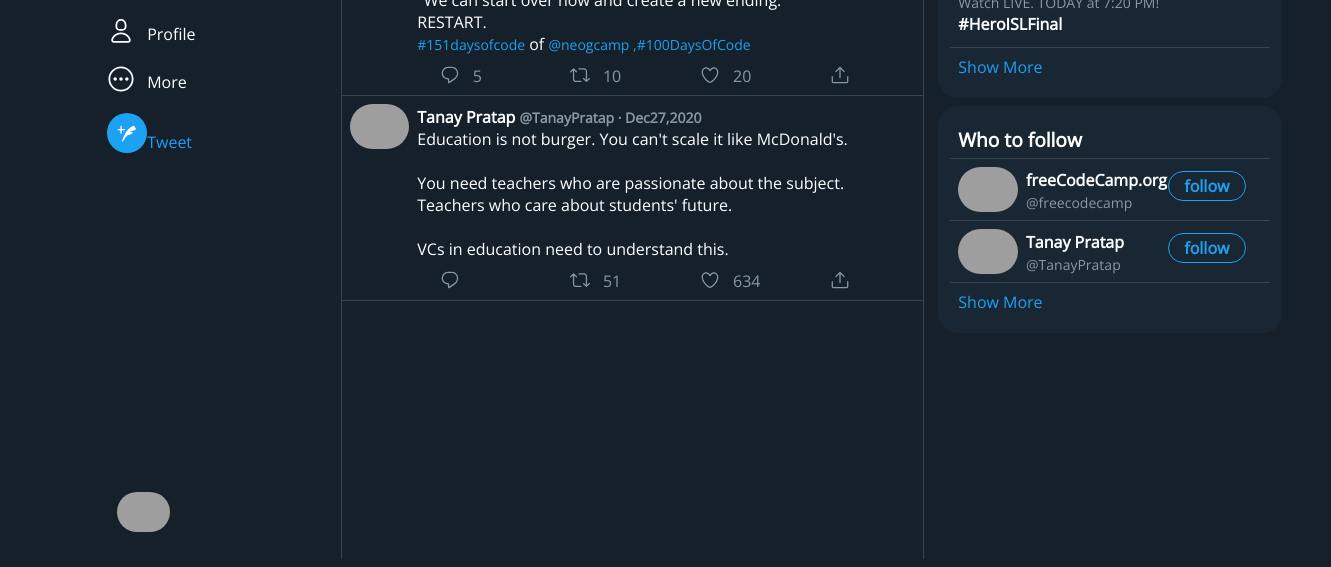
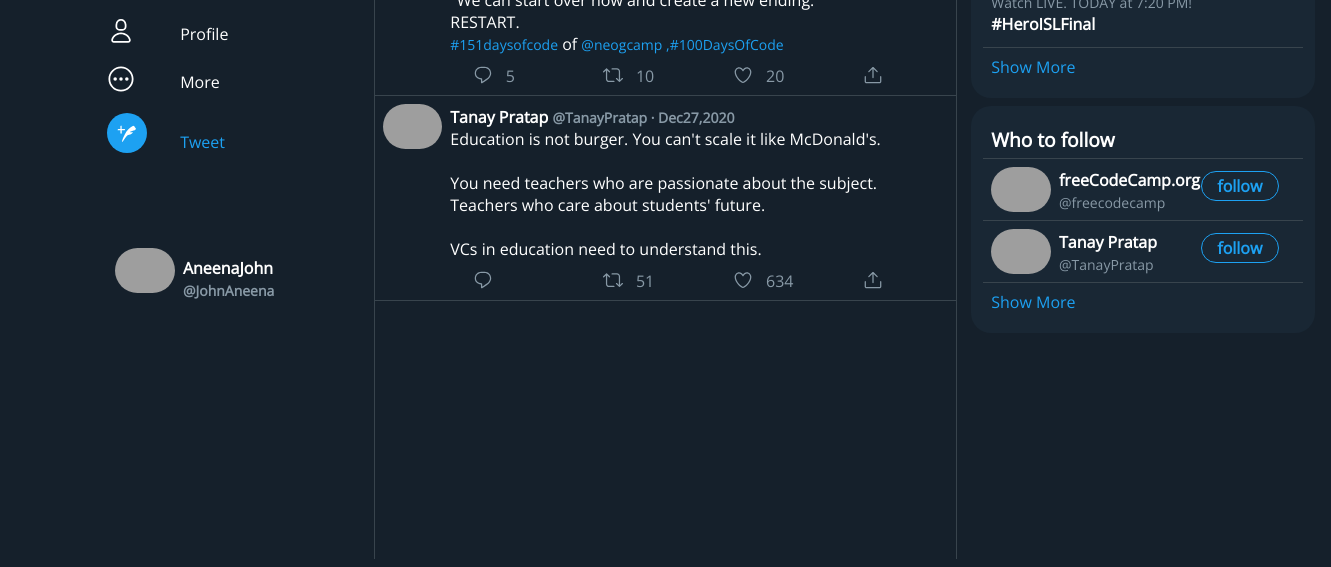
Before and after one commit to aneenajohn/twitter-layout, a plain HTML site: page index.html in a window 1280 px wide. Shown: the part 249-816 px from the top of the page, 1331 px wide, since content can reach past the window. Drawn offline with nearby package versions, Linux system fonts and the light colour scheme; grey boxes are pictures that could not be loaded.

Commit message:
Aligned profile details

```diff
--- a/index.html
+++ b/index.html
@@ -28,11 +28,21 @@
                         <svg viewBox="0 0 24 24" class="nav__tweet__icon"><g><path d="M8.8 7.2H5.6V3.9c0-.4-.3-.8-.8-.8s-.7.4-.7.8v3.3H.8c-.4 0-.8.3-.8.8s.3.8.8.8h3.3v3.3c0 .4.3.8.8.8s.8-.3.8-.8V8.7H9c.4 0 .8-.3.8-.8s-.5-.7-1-.7zm15-4.9v-.1h-.1c-.1 0-9.2 1.2-14.4 11.7-3.8 7.6-3.6 9.9-3.3 9.9.3.1 3.4-6.5 6.7-9.2 5.2-1.1 6.6-3.6 6.6-3.6s-1.5.2-2.1.2c-.8 0-1.4-.2-1.7-.3 1.3-1.2 2.4-1.5 3.5-1.7.9-.2 1.8-.4 3-1.2 2.2-1.6 1.9-5.5 1.8-5.7z"></path></g></svg>
                         <div class="nav__ow__text">Tweet</div>
                     </div>
-                <div class="bottom">
+                <!-- <div class="bottom">
                     <div class="profile">
                         <img class="image" src="https://pbs.twimg.com/profile_images/1362739131433033729/xjZ9B4gu_bigger.jpg" alt="AneenaJohn" />
                     </div>
+                </div> -->
+                <div class="align__profile">
+                    <div class="profile">
+                        <img class="profile__image" src="https://pbs.twimg.com/profile_images/1362739131433033729/xjZ9B4gu_bigger.jpg" alt="AneenaJohn" />
+                        <div class="tweet__text">
+                            <h4>AneenaJohn <span>@JohnAneena</span></h4>
+
+                        </div>
+                    </div>
                 </div>
+
             </div>
         </nav>
         <main class="main">
--- a/styles.css
+++ b/styles.css
@@ -89,6 +89,15 @@ body{
     left:7.3rem;
 }
 
+.align__profile{
+    display: flex;
+    height: 9rem;
+}
+.align__profile>.profile{
+    align-items:flex-end;
+    border-bottom: 0px;
+    color:var(--primary-color)
+}
 /* --------------- MAIN  section --------------- */
 .main{
     grid-area: main;
```
